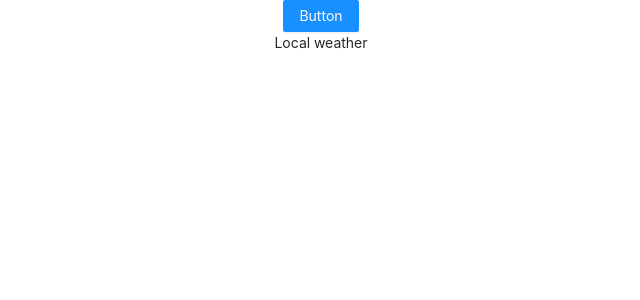
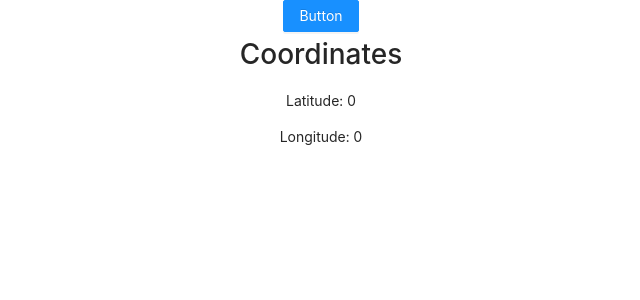
Before and after one commit to Lauraquat/app-meteo, a React (Create React App) app: page / in a window 1280 px wide. Shown: the top 300 px of the page, without its empty margins (319-959 px from the left). Built offline with nearby package versions, Linux system fonts and the light colour scheme; no server answers.

Commit message:
add local localisation

```diff
--- a/src/components/LocalWeather.jsx
+++ b/src/components/LocalWeather.jsx
@@ -4,14 +4,30 @@ class LocalWeather extends Component {
     constructor(props){
         super(props)
         this.state = {
-
+            latitude: 0,
+            longitude : 0,
         }
     }
+
+    getLocation = () => {
+        navigator.geolocation.getCurrentPosition((position) => {
+            this.setState({latitude : position.coords.latitude, longitude : position.coords.longitude});
+        })
+    }
+
+     componentDidMount(){
+        this.getLocation()
+    }
+
 
     render(){
         return(
             <div >
-                  <p> Local weather</p>
+                    <h1>Coordinates</h1>
+
+                    <p>Latitude: {this.state.latitude}</p>
+                    <p>Longitude: {this.state.longitude}</p>
+
             </div>
         )
     }
```
